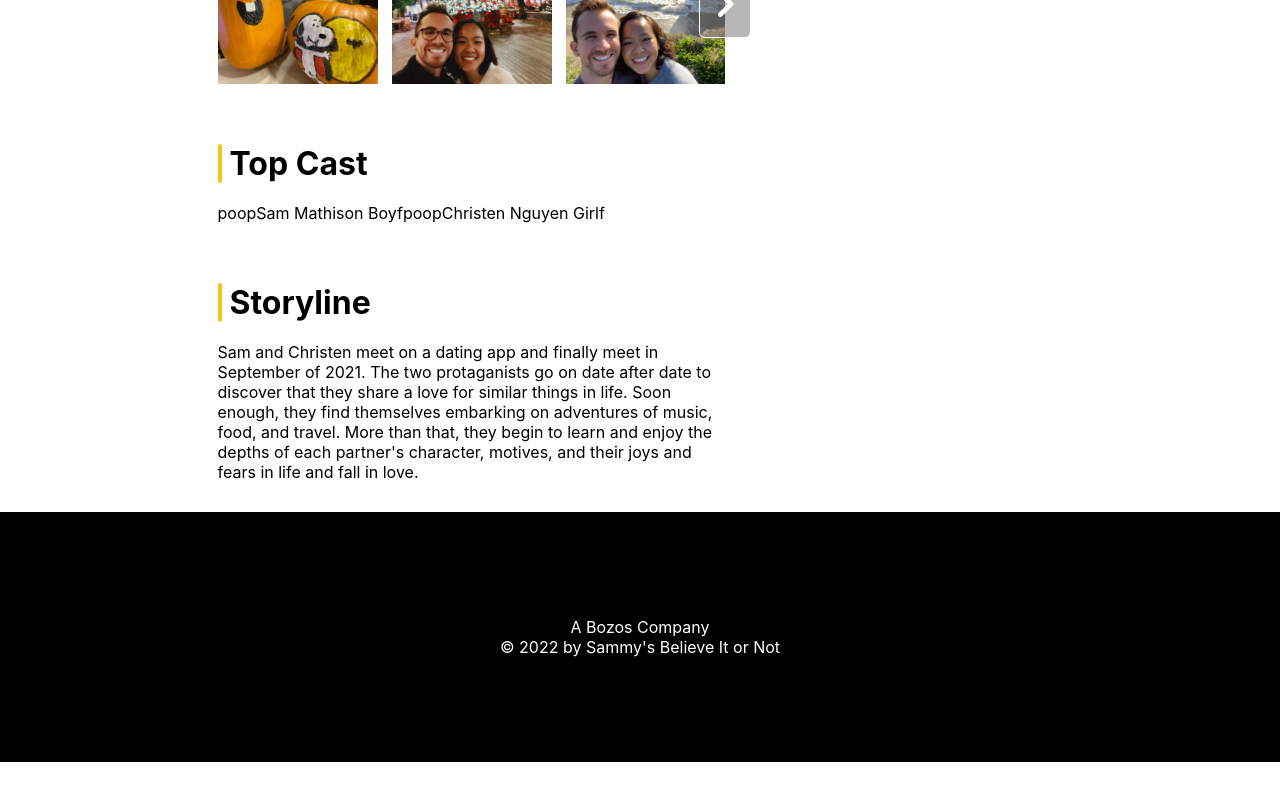
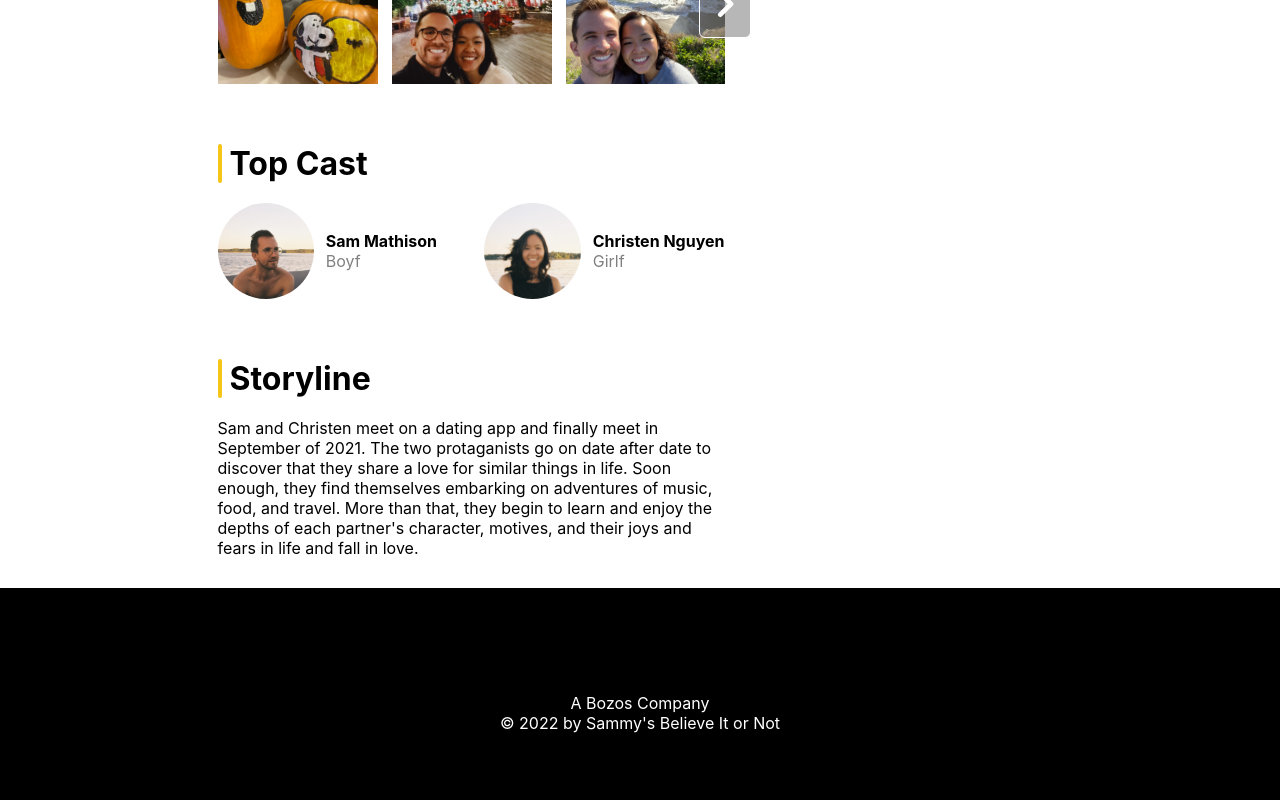
Before and after one commit to christennguyen/sammys-believe-it, a React (Create React App) app: page / in a window 1280 px wide. Shown: the part 1007-1807 px from the top of the page. Before the commit the page ends 1769 px from the top, so only its background shows below. Built offline with nearby package versions, Linux system fonts and the light colour scheme.

Commit message:
feat: build out cast section

```diff
--- a/src/components/CastSection/CastSection.tsx
+++ b/src/components/CastSection/CastSection.tsx
@@ -1,22 +1,51 @@
 import styled from "styled-components";
 import { SectionCard } from "../../styles";
 import SectionHeader from "../SectionHeader/SectionHeader";
-
-const StyledHeader = styled.div`
-  display: flex;
-  flex-direction: row;
-`;
+import christenHeadShot from "../../images/christen.jpg";
+import samHeadShot from "../../images/sam.jpg";
 
 const StyledCastInfoContainer = styled.div`
   display: flex;
   flex-direction: row;
+  align-items: center;
 `;
 
 const StyledRow = styled.div`
   display: flex;
   flex-direction: row;
+  justify-content: space-between;
 `;
 
+const StyledHeadshot = styled.img`
+  border-radius: 50%;
+  margin-right: 12px;
+  height: 96px;
+  cursor: pointer;
+  :hover {
+    filter: brightness(85%);
+  }
+`;
+
+const StyledCastText = styled.div`
+  display: flex;
+  flex-direction: column;
+`;
+
+const StyledActorName = styled.div`
+  font-weight: bold;
+  cursor: pointer;
+  :hover {
+    color: grey;
+  }
+`;
+
+const StyledRole = styled.div`
+  color: #808080;
+  cursor: pointer;
+  :hover {
+    text-decoration: underline;
+  }
+`;
 interface ICastInfoType {
   imageUrl: string;
   name: string;
@@ -25,10 +54,11 @@ interface ICastInfoType {
 const CastInfo: React.FC<ICastInfoType> = ({ imageUrl, name, role }) => {
   return (
     <StyledCastInfoContainer>
-      <div>{imageUrl}</div>
-      <div>
-        {name} {role}
-      </div>
+      <StyledHeadshot src={imageUrl} alt={name} />
+      <StyledCastText>
+        <StyledActorName>{name}</StyledActorName>
+        <StyledRole>{role}</StyledRole>
+      </StyledCastText>
     </StyledCastInfoContainer>
   );
 };
@@ -38,8 +68,12 @@ const CastSection = () => {
     <SectionCard>
       <SectionHeader text="Top Cast" />
       <StyledRow>
-        <CastInfo imageUrl="poop" name="Sam Mathison" role="Boyf" />
-        <CastInfo imageUrl="poop" name="Christen Nguyen" role="Girlf" />
+        <CastInfo imageUrl={samHeadShot} name="Sam Mathison" role="Boyf" />
+        <CastInfo
+          imageUrl={christenHeadShot}
+          name="Christen Nguyen"
+          role="Girlf"
+        />
       </StyledRow>
     </SectionCard>
   );
```
Also changed, not shown: src/images/christen.jpg (added), src/images/sam.jpg (added).
